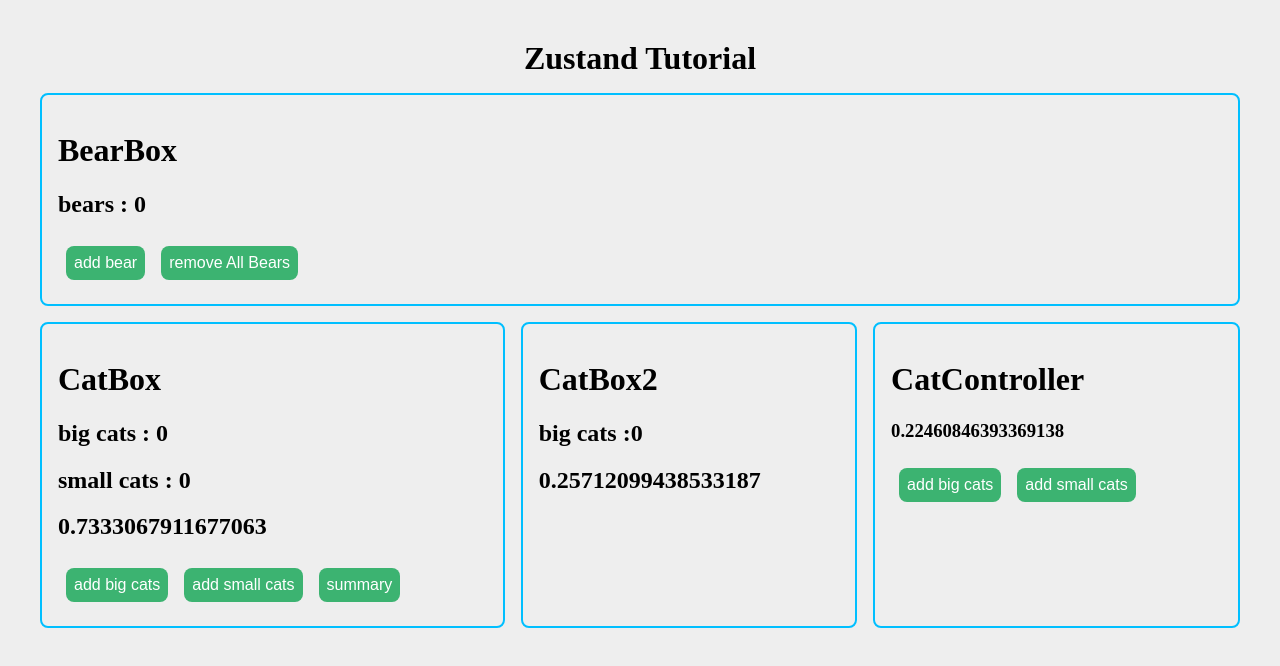
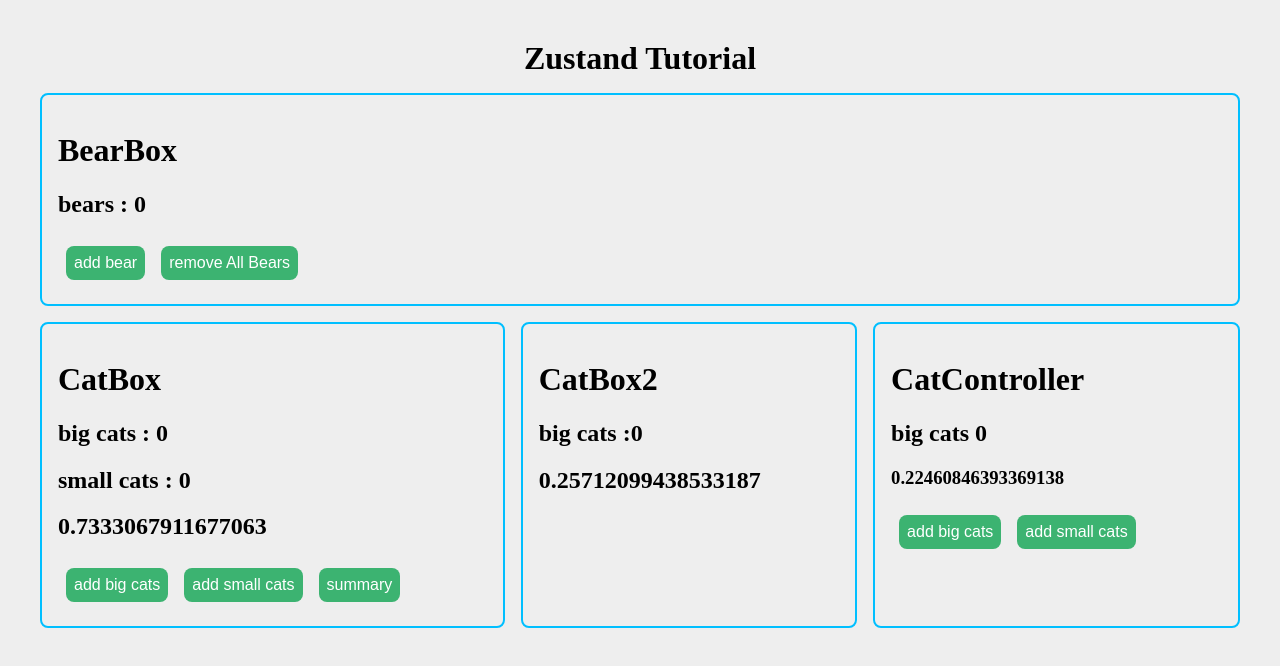
Before and after one commit to Robert-J-WANG/react_zustand_basic, a React (Vite) app: page / in a window 1280 px wide. Shown: the top 666 px of the page. Built offline with nearby package versions, Linux system fonts and the light colour scheme.

Commit message:
05_devtools的配置和使用

```diff
--- a/src/components/CatController.tsx
+++ b/src/components/CatController.tsx
@@ -10,16 +10,18 @@
   // const increaseSmallCats = catStore.use.increaseSmallCats();
 
   /* ------------------- multi-selector: ------------------ */
-  const { increaseBigCats, increaseSmallCats } = catStore(
+  const { increaseBigCats, increaseSmallCats, bigCats } = catStore(
     (state) => ({
       increaseBigCats: state.increaseBigCats,
       increaseSmallCats: state.increaseSmallCats,
+      bigCats: state.cats.bigCats, // 可以获取第二层的属性啦
     }),
     shallow
   );
   return (
     <div className="box">
       <h1>CatController</h1>
+      <h2>big cats {bigCats}</h2>
       {/* 添加随机数，来验证页面的渲染 */}
       <h3>{Math.random()}</h3>
       <button onClick={increaseBigCats}>add big cats</button>
--- a/src/stores/bearStore.ts
+++ b/src/stores/bearStore.ts
@@ -1,4 +1,5 @@
 import { create } from "zustand";
+import { devtools } from "zustand/middleware";
 
 type TBearStoreState = {
   bears: number;
@@ -6,8 +7,16 @@
   removeAllBears: () => void;
 };
 
-export const useStore = create<TBearStoreState>()((set) => ({
-  bears: 0,
-  increasePopulation: () => set((state) => ({ bears: state.bears + 1 })),
-  removeAllBears: () => set({ bears: 0 }),
-}));
+export const useStore = create<TBearStoreState>()(
+  devtools(
+    (set) => ({
+      bears: 0,
+      increasePopulation: () => set((state) => ({ bears: state.bears + 1 })),
+      removeAllBears: () => set({ bears: 0 }),
+    }),
+    {
+      enabled: true, // 是否开启开发者工具
+      name: "bear store", // 设置开发者工具中的名称
+    }
+  )
+);
--- a/src/stores/catStore.ts
+++ b/src/stores/catStore.ts
@@ -1,6 +1,7 @@
 import { create } from "zustand";
 import { immer } from "zustand/middleware/immer";
 import { createSelectors } from "../utils/createSelectors";
+import { devtools } from "zustand/middleware";
 
 type TcatStoreState = {
   cats: {
@@ -15,7 +16,9 @@
 
 export const catStore = createSelectors(
   create<TcatStoreState>()(
-    immer((set, get) => ({
+    immer(
+      devtools(
+        (set, get) => ({
           cats: {
             bigCats: 0,
             smallCats: 0,
@@ -33,6 +36,12 @@
             const totalCats = get().cats.smallCats + get().cats.bigCats;
             alert("total cats is " + totalCats);
           },
-    }))
+        }),
+        {
+          enabled: true,
+          name: "cat store", // 设置开发者工具中的名称
+        }
+      )
+    )
   )
 );
```
Also changed, not shown: 1 other file (tests, documents, lock files or other folders). Lines whose indentation alone changed are shown as unchanged.
